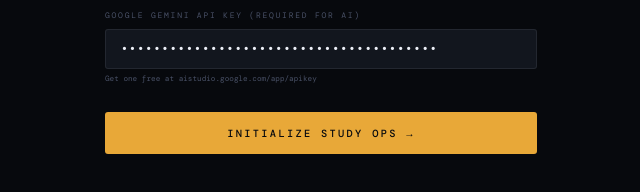
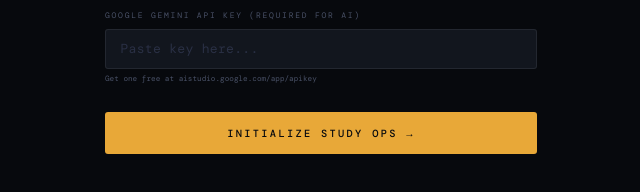
Before and after one commit to moizpatrawala1-pixel/tracker, a plain HTML site: page index.html in a window 1280 px wide. Shown: the part 572-764 px from the top of the page, 315-955 px from the left. Drawn offline with nearby package versions, Linux system fonts and the light colour scheme; a web font is replaced by a local one.

Commit message:
Update API key input in onboarding section
Removed default value for Google Gemini API Key input.

```diff
--- a/index.html
+++ b/index.html
@@ -575,7 +575,6 @@ body::after{content:'';position:fixed;inset:0;background:radial-gradient(ellipse
 </head>
 <body>
 
-<!-- ONBOARDING -->
 <div class="ob" id="ob">
 <div class="ob-m">
   <div class="ob-eyebrow">CFA Level 2 // Study Ops IV</div>
@@ -592,7 +591,7 @@ body::after{content:'';position:fixed;inset:0;background:radial-gradient(ellipse
     <div class="fg-full"><label class="fl">Weekday study hours/day</label><input class="fi" type="number" id="f-hours" placeholder="1.5" value="1.5" min="0.5" max="12" step="0.5"></div>
     <div class="fg-full">
       <label class="fl">Google Gemini API Key (Required for AI)</label>
-      <input class="fi" type="password" id="f-apikey" placeholder="Paste key here..." value="AIzaSyC7az4yOzVgjLqvMMXZhTd07UeLZfXwApI">
+      <input class="fi" type="password" id="f-apikey" placeholder="Paste key here...">
       <div style="font-family:var(--dm);font-size:.48rem;color:var(--chalk4);margin-top:4px">Get one free at aistudio.google.com/app/apikey</div>
     </div>
   </div>
@@ -600,7 +599,6 @@ body::after{content:'';position:fixed;inset:0;background:radial-gradient(ellipse
 </div>
 </div>
 
-<!-- SCORE MODAL -->
 <div class="overlay h" id="sm-o">
 <div class="modal">
   <div class="modal-bar" style="background:linear-gradient(90deg,var(--amber),transparent)"></div>
@@ -621,7 +619,6 @@ body::after{content:'';position:fixed;inset:0;background:radial-gradient(ellipse
 </div>
 </div>
 
-<!-- NOTE MODAL -->
 <div class="overlay h" id="nm-o">
 <div class="modal">
   <div class="modal-bar" style="background:linear-gradient(90deg,var(--violet),transparent)"></div>
@@ -635,7 +632,6 @@ body::after{content:'';position:fixed;inset:0;background:radial-gradient(ellipse
 </div>
 </div>
 
-<!-- TIMER -->
 <div class="overlay h" id="tm-o">
 <div class="modal">
   <div class="modal-bar" style="background:linear-gradient(90deg,var(--amber),transparent)"></div>
@@ -655,7 +651,6 @@ body::after{content:'';position:fixed;inset:0;background:radial-gradient(ellipse
 </div>
 </div>
 
-<!-- AI QUIZ -->
 <div class="overlay h" id="quiz-o">
 <div class="modal">
   <div class="modal-bar" style="background:linear-gradient(90deg,var(--slate),transparent)"></div>
@@ -675,7 +670,6 @@ body::after{content:'';position:fixed;inset:0;background:radial-gradient(ellipse
 </div>
 </div>
 
-<!-- FLASHCARDS -->
 <div class="overlay h" id="fc-o">
 <div class="modal">
   <div class="modal-bar" style="background:linear-gradient(90deg,var(--amber),transparent)"></div>
@@ -695,7 +689,6 @@ body::after{content:'';position:fixed;inset:0;background:radial-gradient(ellipse
 </div>
 </div>
 
-<!-- QBANK -->
 <div class="overlay h" id="qb-o">
 <div class="modal">
   <div class="modal-bar" style="background:linear-gradient(90deg,var(--sage),transparent)"></div>
@@ -715,7 +708,6 @@ body::after{content:'';position:fixed;inset:0;background:radial-gradient(ellipse
 </div>
 </div>
 
-<!-- BATTLE MODE -->
 <div class="overlay h" id="battle-o">
 <div class="modal">
   <div class="modal-bar" style="background:linear-gradient(90deg,var(--rose),transparent)"></div>
@@ -741,7 +733,6 @@ body::after{content:'';position:fixed;inset:0;background:radial-gradient(ellipse
 </div>
 </div>
 
-<!-- AI DAILY PLAN -->
 <div class="overlay h" id="plan-o">
 <div class="modal">
   <div class="modal-bar" style="background:linear-gradient(90deg,var(--amber),transparent)"></div>
@@ -762,7 +753,6 @@ body::after{content:'';position:fixed;inset:0;background:radial-gradient(ellipse
 </div>
 </div>
 
-<!-- EXPLAIN MODAL -->
 <div class="overlay h" id="explain-o">
 <div class="modal">
   <div class="modal-bar" style="background:linear-gradient(90deg,var(--violet),transparent)"></div>
@@ -781,7 +771,6 @@ body::after{content:'';position:fixed;inset:0;background:radial-gradient(ellipse
 </div>
 </div>
 
-<!-- CONFIDENCE RADAR -->
 <div class="overlay h" id="radar-o">
 <div class="modal">
   <div class="modal-bar" style="background:linear-gradient(90deg,var(--slate),transparent)"></div>
@@ -797,7 +786,6 @@ body::after{content:'';position:fixed;inset:0;background:radial-gradient(ellipse
 </div>
 </div>
 
-<!-- VELOCITY MODAL -->
 <div class="overlay h" id="vel-o">
 <div class="modal">
   <div class="modal-bar" style="background:linear-gradient(90deg,var(--slate),transparent)"></div>
@@ -811,7 +799,6 @@ body::after{content:'';position:fixed;inset:0;background:radial-gradient(ellipse
 </div>
 </div>
 
-<!-- NAV -->
 <nav class="nav" id="main-nav" style="display:none">
   <div class="nav-brand">
     <div class="nav-mark">II</div>
@@ -832,7 +819,6 @@ body::after{content:'';position:fixed;inset:0;background:radial-gradient(ellipse
   </div>
 </nav>
 
-<!-- VIEWS -->
 <div class="view on" id="view-dashboard">
   <div class="dash-hdr">
     <div>
```
